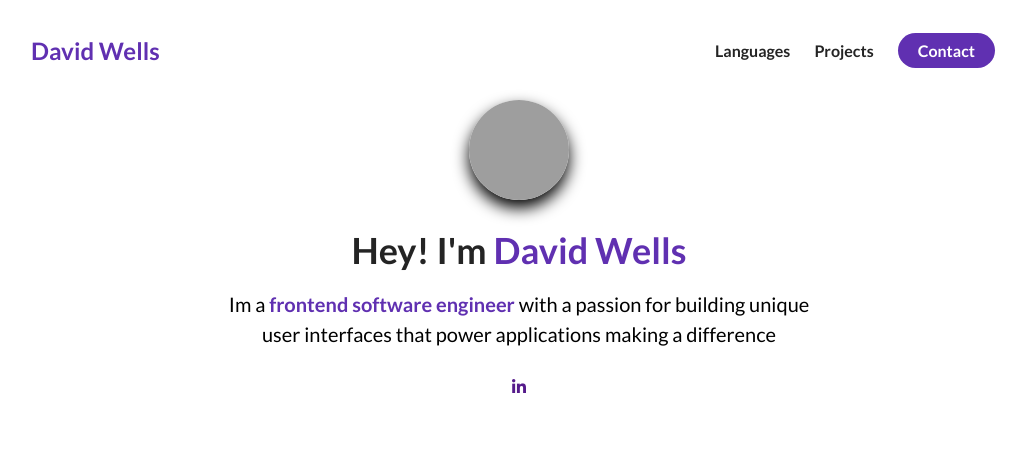
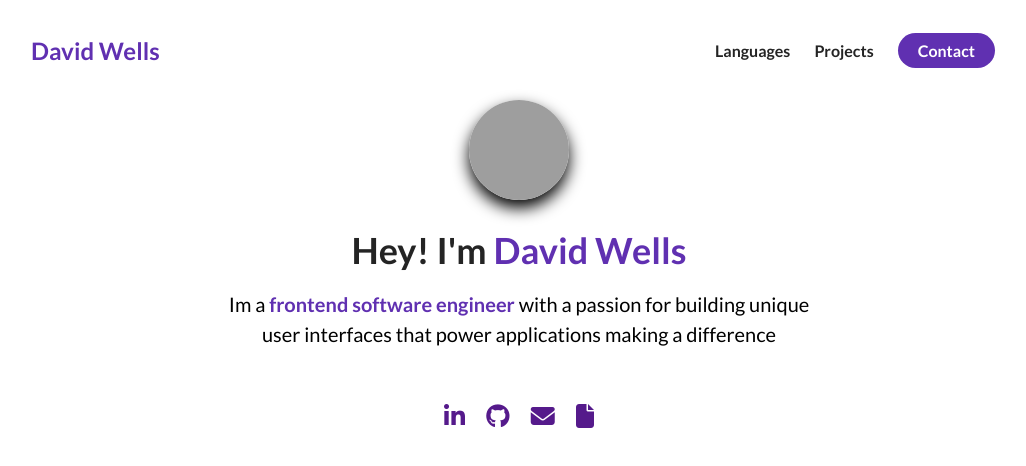
Before and after one commit to Orian94/e-portfolio, a plain HTML site: page index.html in a window 1280 px wide. Shown: the whole page, without its empty margins (121-1147 px from the left). Drawn offline with Linux system fonts and the light colour scheme; grey boxes are pictures that could not be loaded.

Commit message:
hyperlinks

```diff
--- a/index.html
+++ b/index.html
@@ -50,7 +50,17 @@
                     </p>
                     <div class="about-me__links">
                         <a href="" class="about-me__link">
-                            <i class="fa-brands fa-linkedin-in"></i>
+                            <i class="fab fa-linkedin-in"></i>
+                        </a>
+                        <a href="" class="about-me__link">
+                            <i class="fab fa-github"></i>
+                        </a>
+                        <a href="" class="about-me__link">
+                            <i class="fas fa-envelope"></i>
+                        </a>
+                        </a>
+                        <a href="" class="about-me__link">
+                            <i class="fas fa-file"></i>
                         </a>
                     </div>
                 </div>
--- a/style.css
+++ b/style.css
@@ -137,3 +137,15 @@ nav {
 .about-me__info--title {
     margin-bottom: 16px;
 }
+
+
+.about-me__links {
+    margin: 24px;
+    width: 100%;
+    max-width: 150px;
+    display: flex;
+    justify-content: space-between;
+    font-size: 24px;
+    text-decoration: none;
+    color: black;
+}
```
